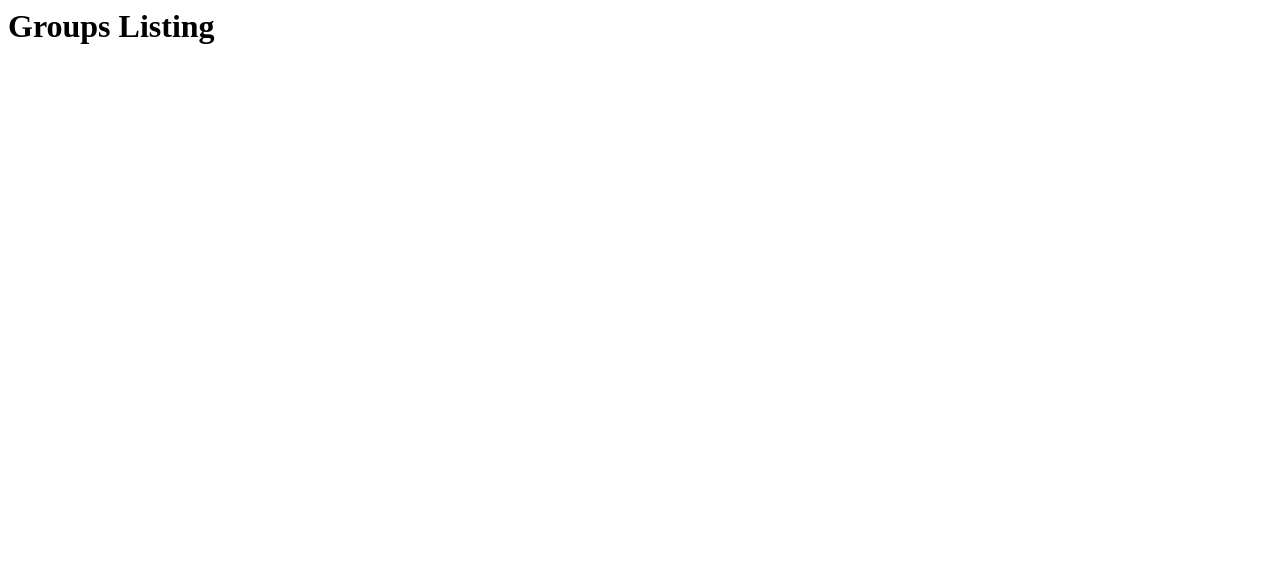
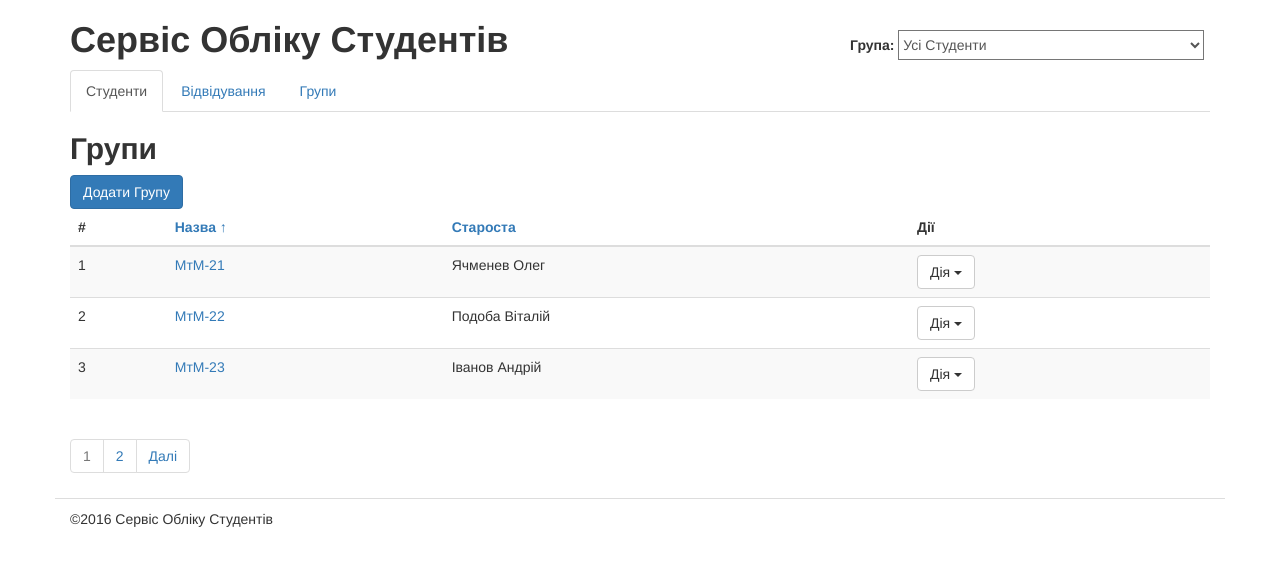
Before and after one commit to nataliia-pimankova/studentsdb, a Django app: page /groups/ in a window 1280 px wide. Before the commit the part shown is almost empty. Shown: the top 566 px of the page. Run offline with Django 3.2, Linux system fonts and the light colour scheme; some libraries are stand-ins or nearby versions.

Commit message:
add groups_list

```diff
--- a/students/templates/students/base.html
+++ b/students/templates/students/base.html
@@ -14,7 +14,7 @@
 
     <link rel="stylesheet" href="{% static 'css/main.css' %}">
 
-    {% block extra_css %}<% endblock extra_css %>
+    {% block extra_css %}{% endblock extra_css %}
   </head>
   <body>
     <!-- Start Container -->
--- /dev/null
+++ b/students/templates/students/groups_list.html
@@ -0,0 +1,66 @@
+{% extends "students/base.html" %}
+
+{% load static from staticfiles %}
+
+{% block meta_title %}Групи{% endblock meta_title %}
+
+{% block title %}Групи{% endblock title %}
+
+{% block content %}
+
+<a class="btn btn-primary" href="{% url 'students_add' %}">Додати Групу</a>
+
+<!-- Start Students Listing -->
+<table class="table table-hover table-striped">
+  <thead>
+    <tr>
+      <th>#</th>
+      <th><a href="">Назва &uarr;</a></th>
+      <th><a href="">Староста</a></th>
+      <th>Дії</th>
+    </tr>
+  </thead>
+  <tbody>
+    {% for group in groups %}
+    <tr>
+      <td>{{ forloop.counter }}</td>
+      <td>
+        <a title="Редагувати" href="{% url 'groups_edit' group.id %}">
+          {{ group.name }}
+        </a>
+      </td>
+      <td>
+        {{ group.captain }}
+      </td>
+      <td>
+        <div class="dropdown">
+          <button class="btn btn-default dropdown-toggle" type="button" data-toggle="dropdown">
+            Дія
+            <span class="caret"></span>
+          </button>
+          <ul class="dropdown-menu" role="menu">
+            <li role="presentation">
+              <a role="menuitem" tabindex="-1" href="/journal/{{ group.id }}">Відвідування</a>
+            </li>
+            <li role="presentation">
+              <a role="menuitem" tabindex="-1" href="{% url 'groups_edit'  group.id  %}">Редагувати</a>
+            </li>
+            <li role="presentation">
+              <a role="menuitem" tabindex="-1" href="{% url 'groups_delete' group.id %}">Видалити</a>
+            </li>
+          </ul>
+        </div>
+      </td>
+    </tr>
+    {% endfor %}
+  </tbody>
+</table>
+<nav>
+  <ul class="pagination">
+    <li class="disabled"><a href="#">1</a> </li>
+    <li><a href="#">2</a> </li>
+    <li><a href="#">Далі</a> </li>
+  </ul>
+</nav>
+
+{% endblock content %}
--- a/students/views.py
+++ b/students/views.py
@@ -41,7 +41,21 @@ def students_delete (request, sid):
 
 # Views for Groups
 def groups_list (request):
-    return HttpResponse('<h1>Groups Listing</h1>')
+    groups = (
+        {   'id': 1,
+            'name': u'МтМ-21',
+            'captain': u'Ячменев Олег',
+        },
+        {   'id': 2,
+            'name': u'МтМ-22',
+            'captain': u'Подоба Віталій',
+        },
+        {   'id': 3,
+            'name': u'МтМ-23',
+            'captain': u'Іванов Андрій',
+        },
+    )
+    return render(request, 'students/groups_list.html', {'groups': groups})
 
 def groups_add (request):
     return HttpResponse('<h1>Group Add Form</h1>')
```
